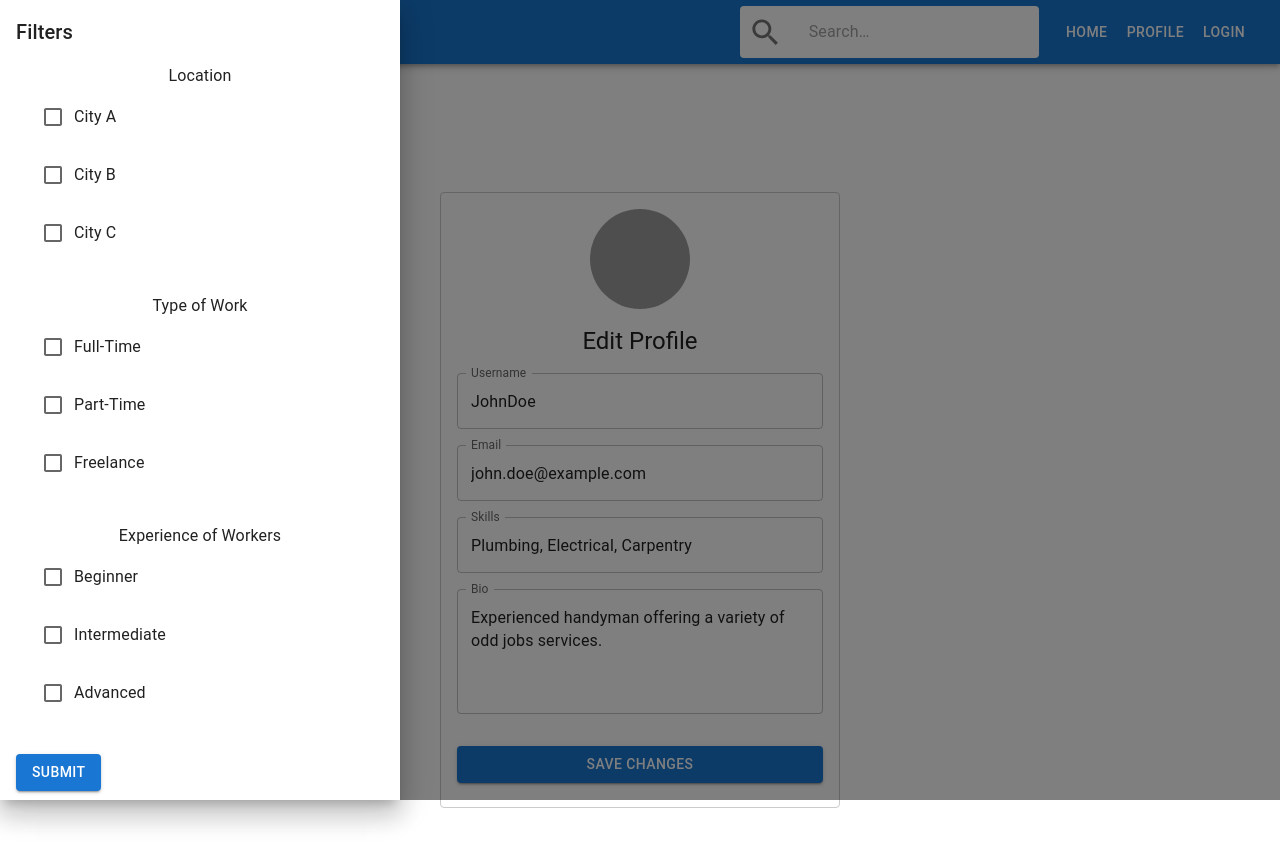
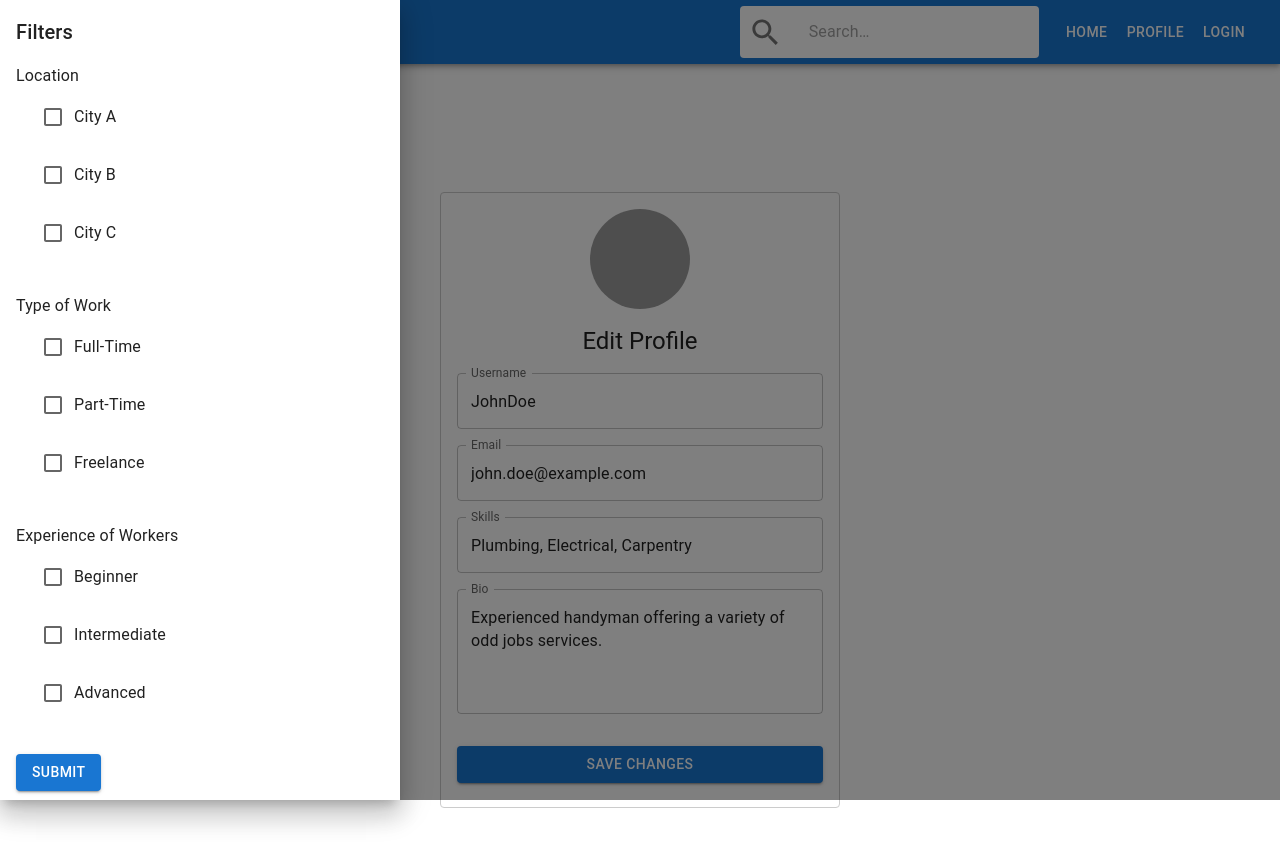
Before and after one commit to Vraj-P/OddJobsCO, a React (Create React App) app in the folder client/: page / in a window 1280 px wide. Both pictures are taken after a click on the button 20 px from the left and 84 px from the top of the page. Built offline with nearby package versions, Linux system fonts and the light colour scheme; grey boxes are pictures that could not be loaded.

Commit message:
fixed styling

```diff
--- a/client/src/components/pages/listings/filterButton/FilterButton.tsx
+++ b/client/src/components/pages/listings/filterButton/FilterButton.tsx
@@ -47,10 +47,10 @@ export const FilterButton: React.FC = () => {
       </IconButton>
       <Drawer anchor="left" open={isDrawerOpen} onClose={handleToggleDrawer(false)}>
         <List className="filterList">
-          <ListItem alignItems={'flex-start'}>
+          <ListItem>
             <Typography variant="h6">Filters</Typography>
           </ListItem>
-          <ListItem className="filterSection">
+          <ListItem className="filterSection" alignItems={'flex-start'}>
             <Typography variant="body1">Location</Typography>
             {locationFilters.map((filter) => (
               <ListItem key={filter}>
@@ -63,7 +63,7 @@ export const FilterButton: React.FC = () => {
               </ListItem>
             ))}
           </ListItem>
-          <ListItem className="filterSection">
+          <ListItem className="filterSection" alignItems={'flex-start'}>
             <Typography variant="body1">Type of Work</Typography>
             {workTypeFilters.map((filter) => (
               <ListItem key={filter}>
@@ -76,7 +76,7 @@ export const FilterButton: React.FC = () => {
               </ListItem>
             ))}
           </ListItem>
-          <ListItem className="filterSection">
+          <ListItem className="filterSection" alignItems={'flex-start'}>
             <Typography variant="body1">Experience of Workers</Typography>
             {experienceFilters.map((filter) => (
               <ListItem key={filter}>
```
